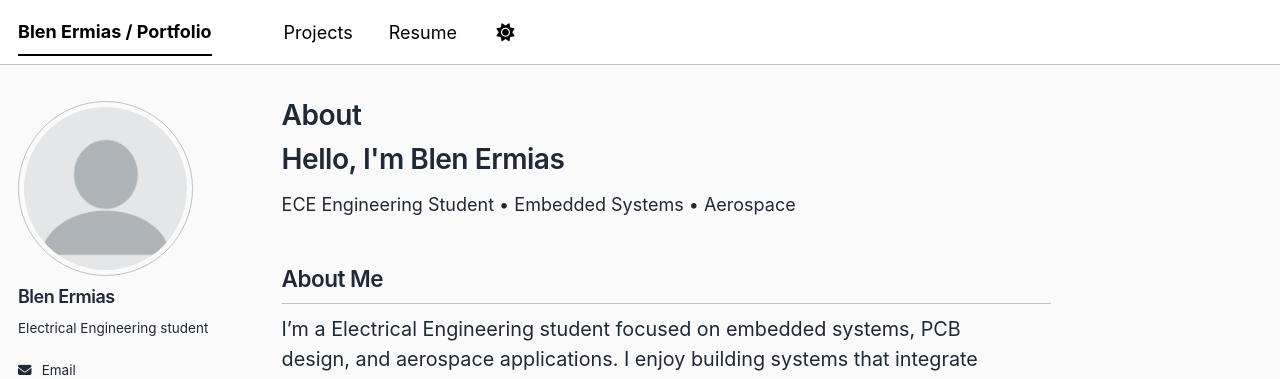
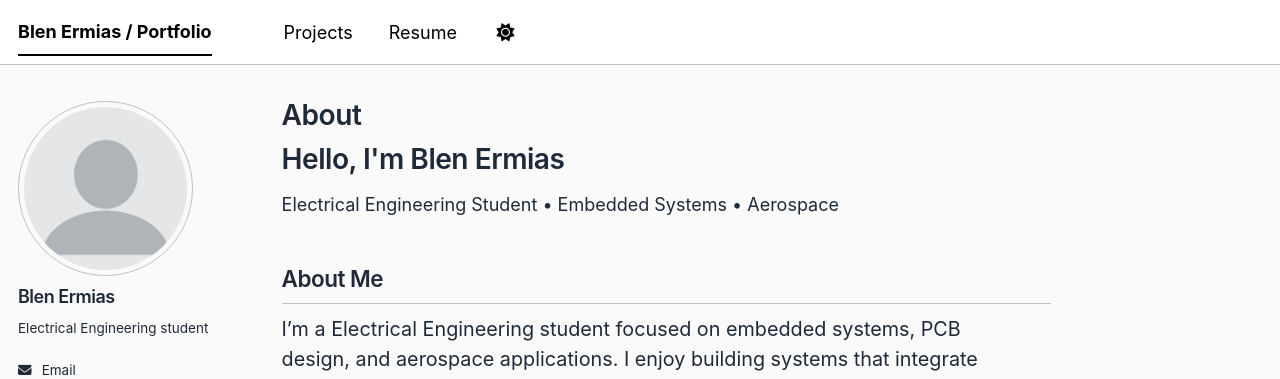
Before and after one commit to Blen-E/Blen-E.github.io, a Jekyll site: the page built from _pages/about.md, in a window 1280 px wide and 900 px high. Shown: the top 379 px of the window. Built offline with Jekyll 4.4.1, drawn with Linux system fonts in a browser that asks for light colours; a script bundle is joined from its source files by our own code; library files that are not in the unit come from our copies.

Commit message:
Update about.md

```diff
--- a/_pages/about.md
+++ b/_pages/about.md
@@ -9,10 +10,10 @@ redirect_from:
 
 <div class="hero-section">
 
-  <h1> Hello, I'm Blen Ermias </h1>
+  <h1>Hello, I'm Blen Ermias</h1>
 
   <p class="hero-subtitle">
-    ECE Engineering Student • Embedded Systems • Aerospace
+    Electrical Engineering Student • Embedded Systems • Aerospace
   </p>
 
 </div>
```
Also changed, not shown: other parts of _pages/about.md (+1 -0 lines).
